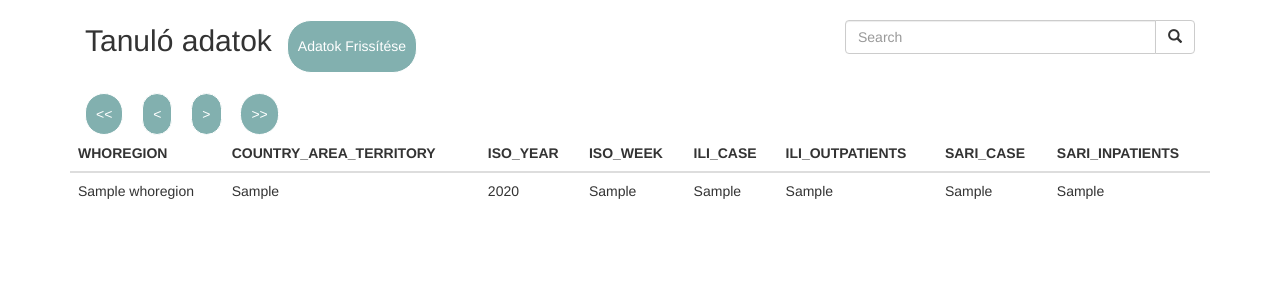
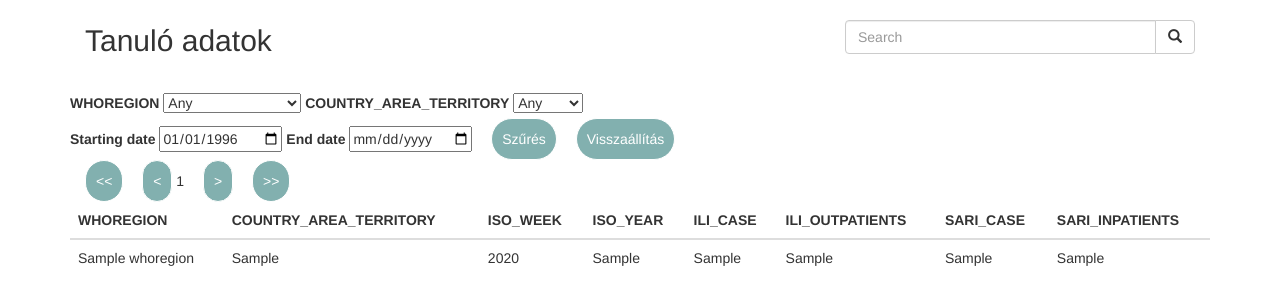
Before and after one commit to zsoltkovacs94/koffein-flu-prediction, a Django app: template koffein_flu_prediction/website/templates/tanulo.html in a window 1280 px wide. Shown: the part 52-357 px from the top of the page. Run offline with Django 4.2, Linux system fonts and the light colour scheme; the template is opened without the code that fills it: most values are stand-ins (such as "Sample title", 1, 10 or a date in 2020); some libraries are stand-ins or nearby versions.

Commit message:
tanulo.html szűrés mezőinek hozzáadása.

```diff
--- a/koffein_flu_prediction/website/templates/tanulo.html
+++ b/koffein_flu_prediction/website/templates/tanulo.html
@@ -37,7 +37,6 @@
 
     <div class="fejlec col-sm-8">
           <p class="generaltadatok">Tanuló adatok</p>
-      <button class="frissites">Adatok Frissítése</button>
 
 
     </div>
@@ -59,13 +58,32 @@
 <div class="container">
     <form method="post">
         {% csrf_token %}
+        <!--Példa szűrés felület-->
+        <label for="WHOREGION">WHOREGION</label>
+        <select name="WHOREGION" id="WHOREGION">
+            <option value="Any">Any</option>
+            {% for item in region %}
+            <option value="{{ item.WHOREGION }}">{{ item.WHOREGION }}</option>
+            {% endfor %}
+        </select>
+        <label for="coarte">COUNTRY_AREA_TERRITORY</label>
+        <select name="coarte" id="coarte">
+            <option value="Any">Any</option>
+            {% for item in coarte %}
+            <option value="{{ item.COUNTRY_AREA_TERRITORY }}">{{ item.COUNTRY_AREA_TERRITORY }}</option>
+            {% endfor %}
+        </select>
+        <br>
+        <label for="startDate">Starting date</label>
+        <input type="date" name="startDate" id="startDate" min="1996-01-01" max="{{ date }}" value="1996-01-01">
+        <label for="endDate">End date</label>
+        <input type="date" name="endDate" id="endDate" min="1996-01-01" max="{{ date }}" value="{{ date }}">
+        <button type="submit" name="filter" class="frissites">Szűrés</button>
+        <button type="submit" name="reset" class="frissites">Visszaállítás</button>
+        <br>
         <button type="submit" name="backMore" class="frissites"><<</button>
         <button type="submit" name="back" class="frissites"><</button>
-    <!--Példa szűrés felület-->
-    <!--
-    <input type="text" name="WHOREGION" />
-    <button type="submit" name="filter" class="frissites">Filter</button>
-    -->
+        <span>{{ page }}</span>
         <button type="submit" name="forward" class="frissites">></button>
         <button type="submit" name="forwardMore" class="frissites">>></button>
     </form>
@@ -74,8 +92,8 @@
             <tr>
                 <th>WHOREGION</th>
                 <th>COUNTRY_AREA_TERRITORY</th>
+                <th>ISO_WEEK</th>
                 <th>ISO_YEAR</th>
-          <th>ISO_WEEK</th>
                 <th>ILI_CASE</th>
                 <th>ILI_OUTPATIENTS</th>
                 <th>SARI_CASE</th>
@@ -83,7 +101,7 @@
             </tr>
     </thead>
     <tbody>
-      {% for item in all %}
+        {% for item in current %}
         <tr>
             <td>{{ item.WHOREGION }}</td>
             <td>{{ item.COUNTRY_AREA_TERRITORY }}</td>
@@ -95,7 +113,6 @@
             <td>{{ item.SARI_INPATIENTS }}</td>
           </tr>
         {% endfor %}
-
     </tbody>
     </table>
   </div>
```
Lines whose indentation alone changed are shown as unchanged.
